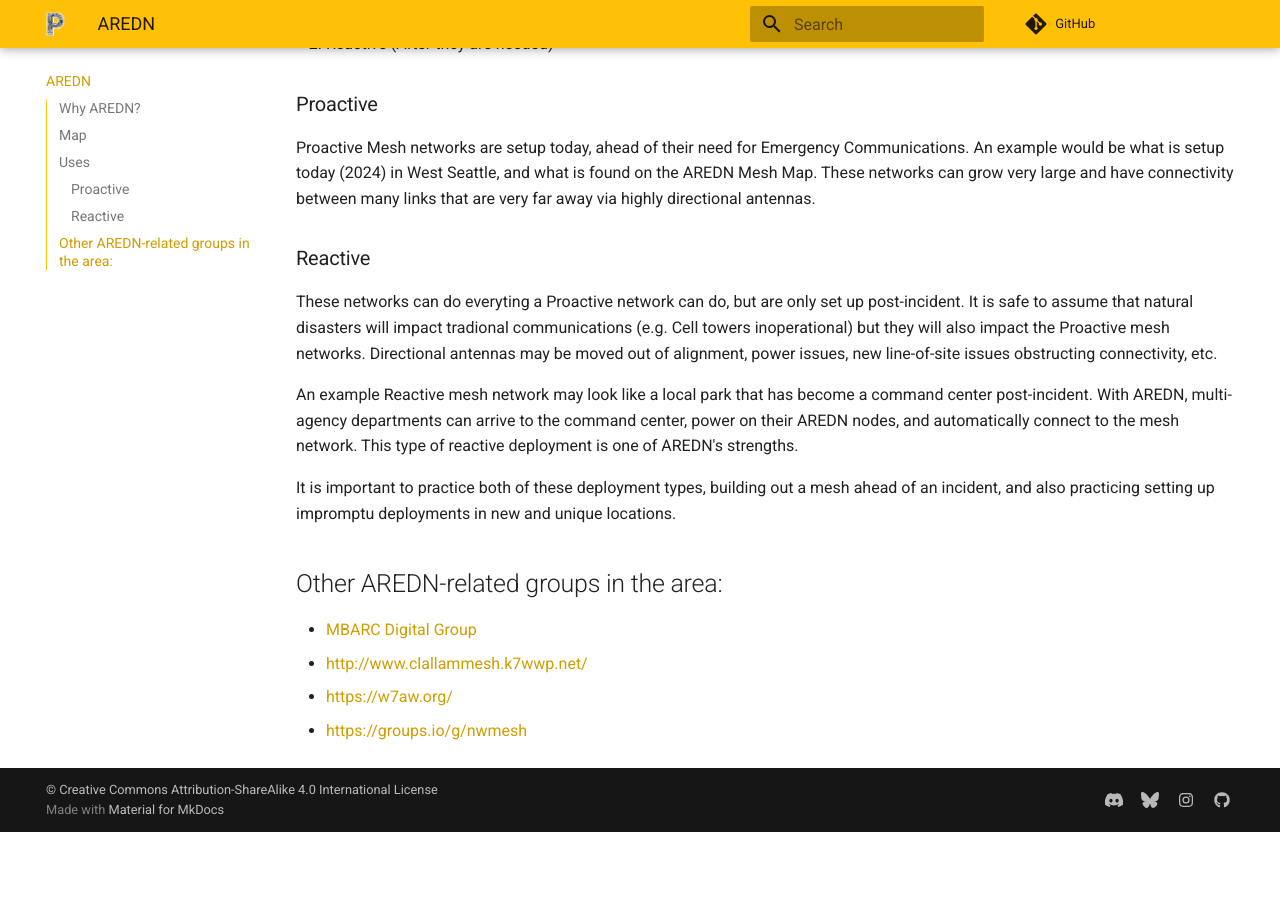
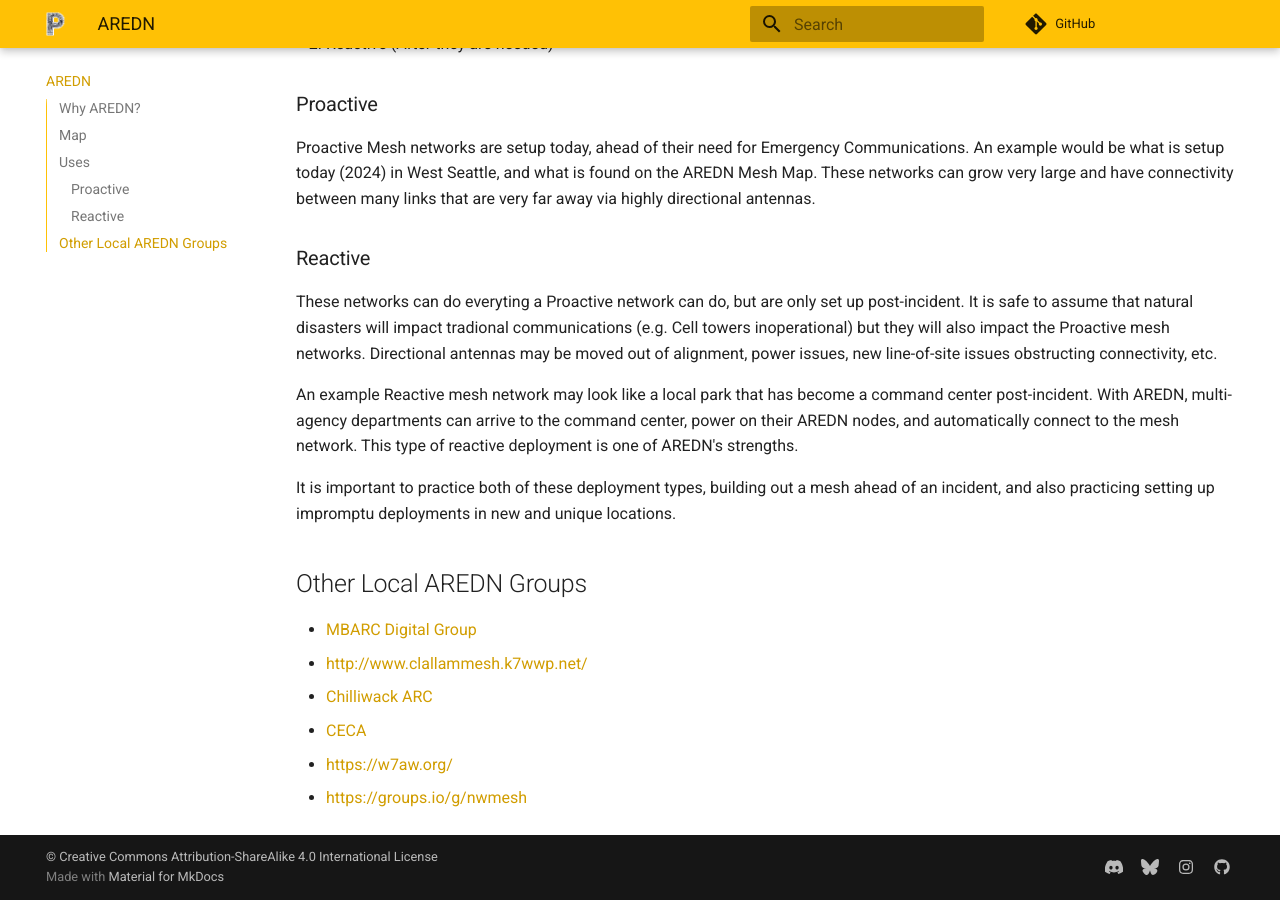
Before and after one commit to pugetmesh/pugetmesh.github.io, an MkDocs documentation site: the page built from docs/aredn/index.md, in a window 1280 px wide and 900 px high, scrolled down 1223 px. Built offline with MkDocs 1.6.1 and Material for MkDocs 9.7.7, drawn with Linux system fonts in a browser that asks for light colours; comment, search, counter and statistics services are not loaded; before the commit the page ends 2055 px from its top, so only the background shows below that.

Commit message:
Updating AREDN/Meshtastic related group headers, adding more local AREDN group links.

```diff
--- a/docs/aredn/index.md
+++ b/docs/aredn/index.md
@@ -39,9 +39,10 @@ An example Reactive mesh network may look like a local park that has become a co
 
 It is important to practice both of these deployment types, building out a mesh ahead of an incident, and also practicing setting up impromptu deployments in new and unique locations.
 
-
-## Other AREDN-related groups in the area:
+## Other Local AREDN Groups
 - [MBARC Digital Group](https://mbarc.groups.io/g/digital)
 - [http://www.clallammesh.k7wwp.net/](http://www.clallammesh.k7wwp.net/)
+- [Chilliwack ARC](https://www.chwkarc.ca/)
+- [CECA](http://va7eca.ca/)
 - [https://w7aw.org/](https://w7aw.org/)
 - [https://groups.io/g/nwmesh](https://groups.io/g/nwmesh)
```
Also changed, not shown: docs/meshtastic/index.md (+1 -1 lines).
